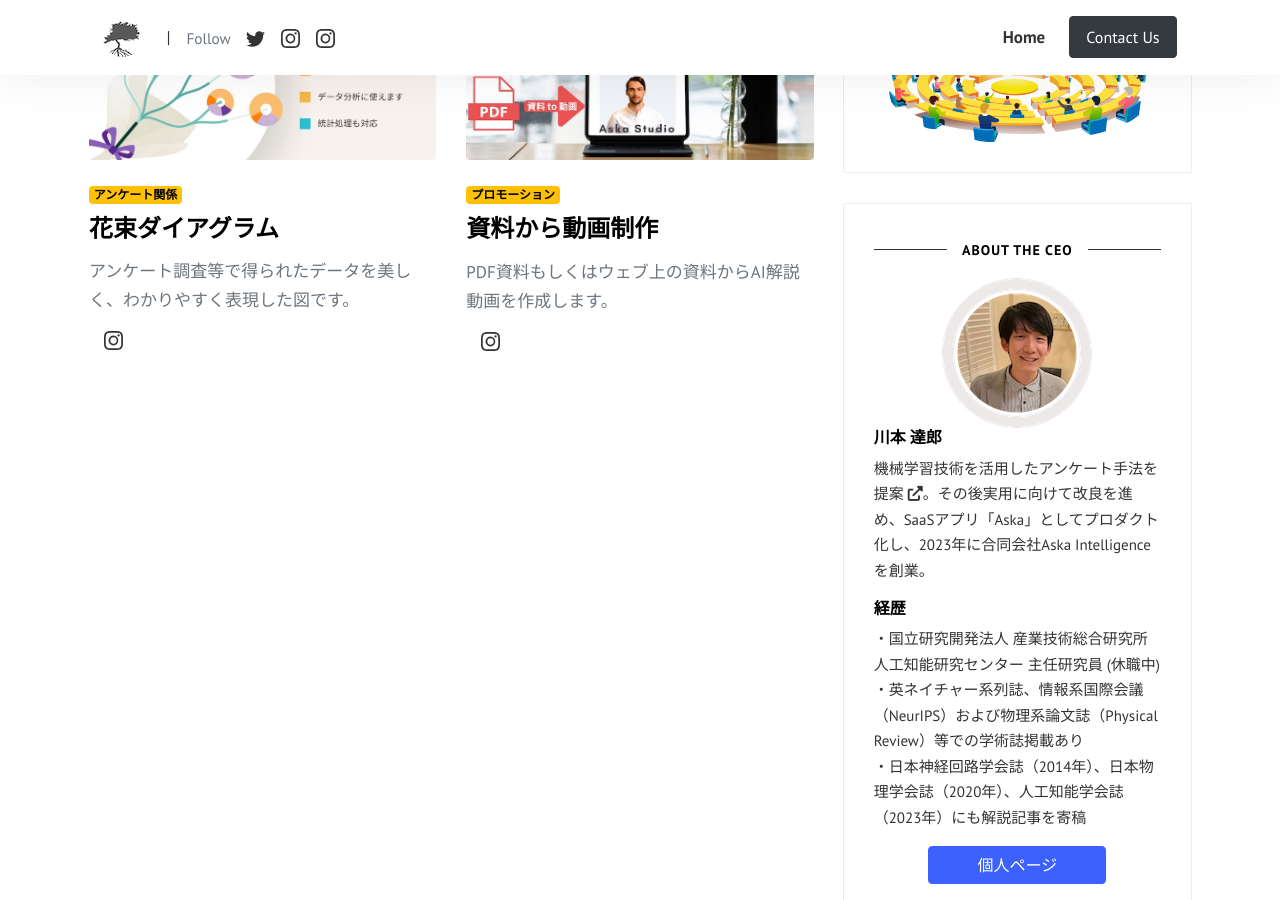
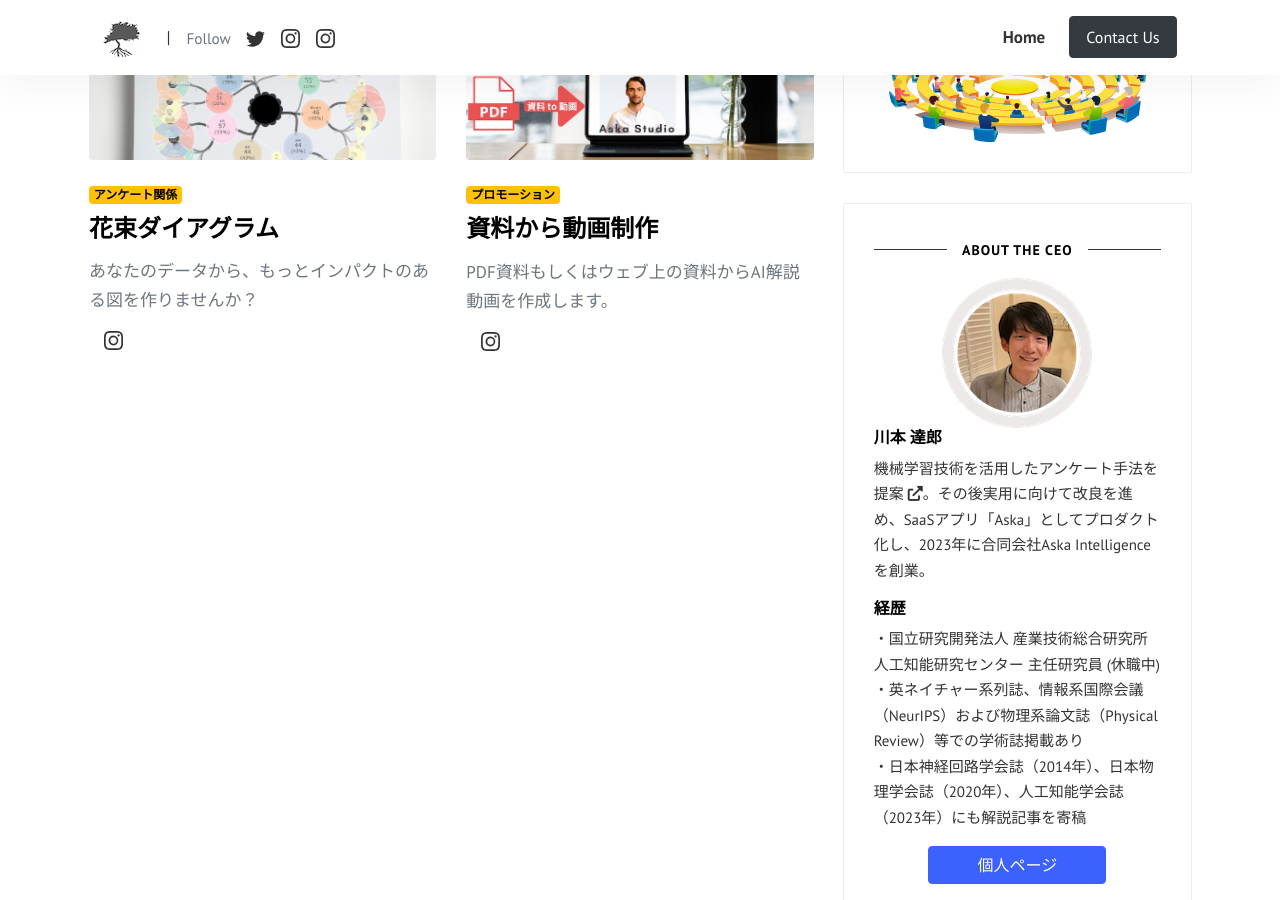
Before and after one commit to Aska-systems/ja, a Jekyll site: the page built from index.html, in a window 1280 px wide and 900 px high, scrolled down 1348 px. Built offline with Jekyll 4.4.1, drawn with Linux system fonts in a browser that asks for light colours; the list of posts is cut into pages by our own code; part of the change alters nothing that is shown.

Commit message:
Update Hanataba Diagram

```diff
--- a/_posts/2019-01-01-Data-Visualization-ja.md
+++ b/_posts/2019-01-01-Data-Visualization-ja.md
@@ -7,33 +7,20 @@ image: assets/images/Hanataba_diagram.jpg
 lang: 'ja'
 ---
 
-アンケート調査等で得られたデータを美しく、わかりやすく表現した図です。
+あなたのデータから、もっとインパクトのある図を作りませんか？
 
-受注制作を行なっておりますので、ご興味のある方は、下記のフォームよりご注文・ご相談ください。
-ご利用目的に応じて、装飾的な可視化とするか、分析的な可視化とするかのバランスを調整いたします。
+花束ダイアグラムは、アンケート調査等で得られたデータを美しく、わかりやすく表現した図です。
 
-### ① Bouquet (ブーケ)
+#### ① Bouquet (ブーケ)
 ![Hanataba_thumbail_Bouquet]({{ site.baseurl }}/assets/images/Hanataba_thumbail_Bouquet.png)
 
-各回答者から、複数の単一選択回答（属性回答）を取得した場合に利用できる図になります。
-例えば、年齢と性別を回答者属性として収集した場合、「20代&男性」「30代&女性」など様々な条件分岐のもと結果が得られます。
-このような条件ごとの結果を一望し、比較できるように、条件分岐させたツリーの先に円グラフ（pie chart）を描画したものです。
-
-##### 詳しい説明
-多次元分割表を、デンドログラムと円グラフで表現した図です。通常のデンドログラムは元々階層構造がありますが、ここではそれぞれの属性自体には階層構造がないので、デフォルトではすべての分岐の組み合わせを描画します。
-異なる枝たちはすべて独立ではなく、条件付けの組合せが同じものは同じ分布になります（超幾何分布の対称性）。裏ではp値を正確検定orカイ2乗検定で算出しているので、それで分岐の枝を“剪定“することもできます（多重検定の問題を孕んでいるので、統計的有意性の評価は注意が必要です）。具体的に注目したい絞り込み条件があれば、それに応じて“剪定“もできます。
+###### 各回答者から、複数の単一選択回答（属性回答）を取得した場合に利用できる図になります。例えば、年齢と性別を回答者属性として収集した場合、「20代&男性」「30代&女性」など様々な条件分岐のもと結果が得られます。このような条件ごとの結果を一望し、比較できるように、条件分岐させたツリーの先に円グラフを描画したものです。
 
 
-### ② Sankey (サンキー)
+#### ② Sankey (サンキー)
 ![Hanataba_thumbail_Sankey]({{ site.baseurl }}/assets/images/Hanataba_thumbail_Sankey.png)
 
-各回答者から、複数選択回答と単一選択回答（属性回答）をペアで取得した場合に利用できる図になります。
-「どのくらいの回答者数が、どの選択肢回答を選んだのか」のパターンが一望できるネットワーク図（１層のSankeyダイアグラム）の先に、円グラフ（pie chart）を描画したものです。
-
-##### 詳しい説明
-通常のSankeyダイアグラムでは、複雑なパターンの場合には重なりの激しい図となってしまい、細部を読み解くのは困難です。
-また、見た目としても不恰好となってしまうものが多く、外部向け資料として使えるクオリティを実現するのは困難です。
-このようなネットワーク図的なSankeyダイアグラム自体は、可視化法として特に新しいものではありませんが、属性分布と合わせた花束ダイアグラム（Sankey）は、きっと分析や資料作成に役立つはずです。
+###### 各回答者から、複数選択回答と単一選択回答（属性回答）をペアで取得した場合に利用できる図です。「どのくらいの回答者数が、どの選択肢回答を選んだのか」のパターンが一望できるネットワーク図の先に、円グラフを描画したものです。
 
 
 ## サンプル
@@ -44,15 +31,17 @@ lang: 'ja'
 
 ## ご注文・ご相談
 こちらのGoogleフォームより、ご注文・ご相談いただけます。
+ご注文確定後、支払いリンクをお送りいたしますので、まずはお気軽にお声がけください。
 
 <a class="btn btn-primary text-white" href="https://forms.gle/VqBKyR1uGZT82zYC8">ご注文・ご相談用Googleフォーム</a>
 
-- ご注文確定後、支払いリンクをお送りいたします。
-- ご指定の色・フィルタリング条件に応じて、SVGファイル（ベクトルデータ）とPNGファイル（画像データ）を各１点ずつ納品いたします。
-- インスタグラムに掲載しているものは、背景等の装飾を施しておりますが、納品は花束ダイアグラム本体のみとなります。
 
 
 
-## 割引クーポン
-Askaで収集したデータについては、**10%の割引**が適用されます。
-（＊決済後の割引は受け付けておりませんので、ご注意ください）
+## 価格
+
+**¥33,000/図（税込）**【試験運用価格】
+
+- オンラインにてご要望をヒアリングさせていただいた上で、SVGファイル（ベクトルデータ）を納品いたします。
+- 1週間以内を目処に納品いたします。
+- インスタグラムに掲載しているものは、背景等の装飾を施しておりますが、納品は花束ダイアグラム本体のみとなります。
```
Also changed, not shown: assets/images/Hanataba_diagram.jpg, 5 other files.
